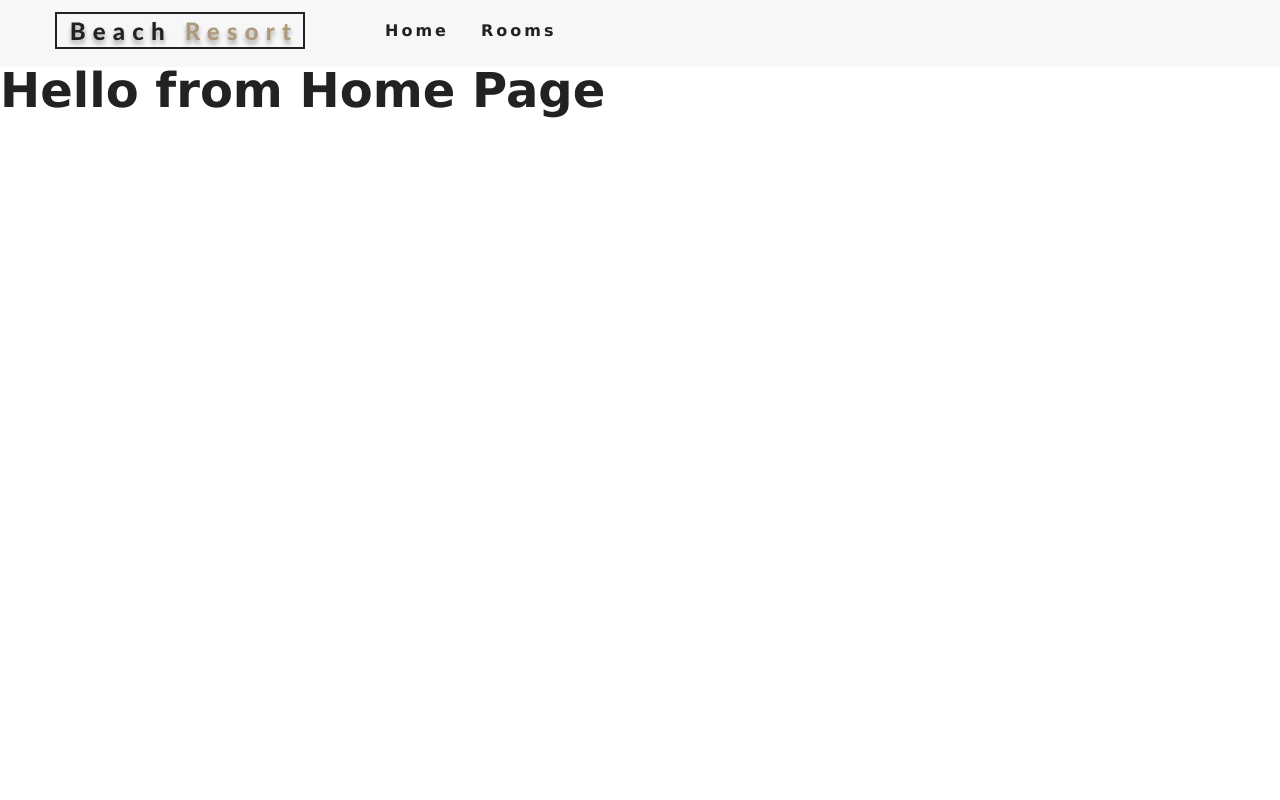
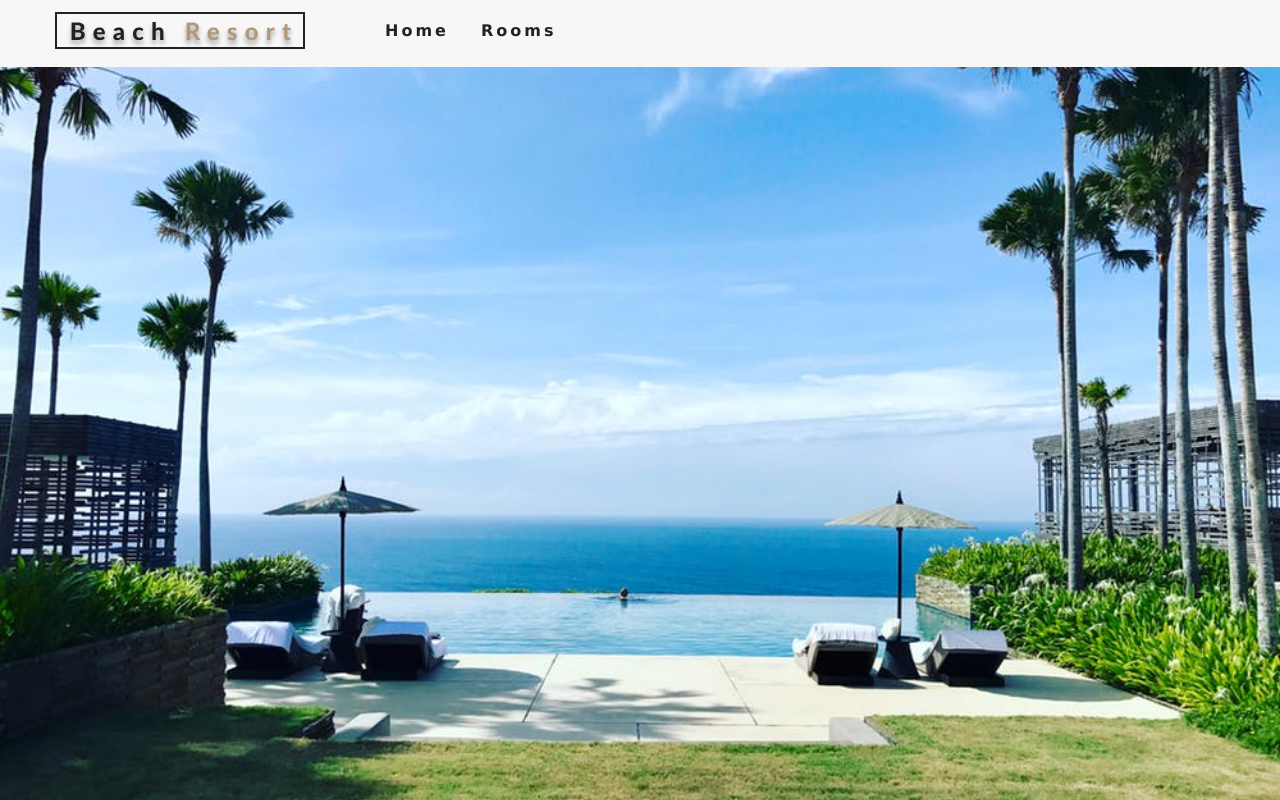
Before and after one commit to GerardoGarciaD/resort, a React (Create React App) app: page / in a window 1280 px wide. Built offline with nearby package versions, Linux system fonts and the light colour scheme.

Commit message:
Render al componente Hero

```diff
--- a/src/pages/Error.js
+++ b/src/pages/Error.js
@@ -1,11 +1,8 @@
 import React, { Component } from "react";
+import Hero from "../components/Hero";
 
 export default class Error extends Component {
   render() {
-    return (
-      <div>
-        <h1>Hello from error page</h1>
-      </div>
-    );
+    return <Hero />;
   }
 }
--- a/src/pages/Home.js
+++ b/src/pages/Home.js
@@ -1,11 +1,9 @@
 import React, { Component } from "react";
+import Hero from "../components/Hero";
 
 export default class Home extends Component {
   render() {
-    return (
-      <div>
-        <h1>Hello from Home Page</h1>
-      </div>
-    );
+    // Se hace el llamado al componente hero y se pasa la prop hero
+    return <Hero />;
   }
 }
--- a/src/pages/Rooms.js
+++ b/src/pages/Rooms.js
@@ -1,11 +1,7 @@
 import React, { Component } from "react";
-
+import Hero from "../components/Hero";
 export default class Rooms extends Component {
   render() {
-    return (
-      <div>
-        <h1>Hello from room page</h1>
-      </div>
-    );
+    return <Hero hero="roomsHero" />;
   }
 }
```
